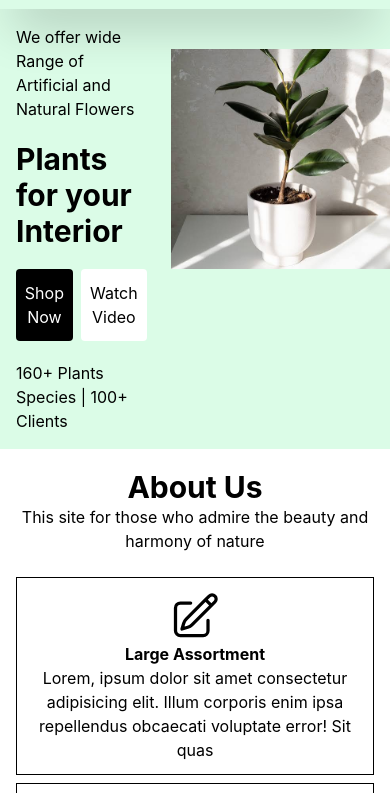
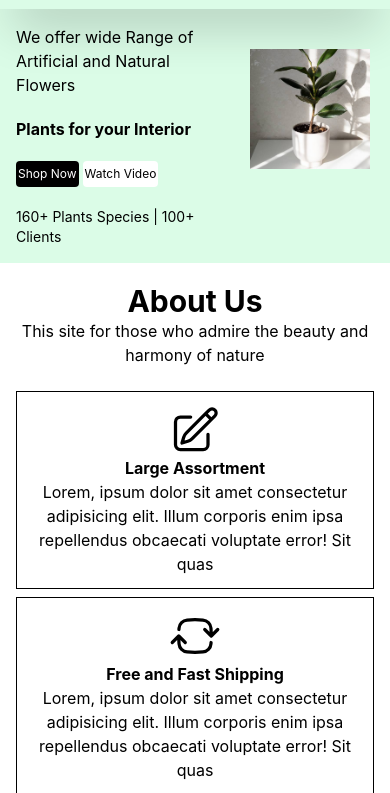
Before and after one commit to saik2004/Greenden-Tailwind-Css, a website: page index.html in a window 390 px wide. Shown: the part 47-840 px from the top of the page. Drawn offline with Linux system fonts and the light colour scheme.

Commit message:
mobile layout updated

```diff
--- a/index.html
+++ b/index.html
@@ -43,24 +43,24 @@
         <p class="mb-5">
           We offer wide Range of Artificial and Natural Flowers
         </p>
-        <h1 class="font-bold text-3xl">Plants for your Interior</h1>
+        <h1 class="font-bold text-1xl md:text-3xl">Plants for your Interior</h1>
 
-        <div class="flex gap-2 mt-5">
-          <button class="bg-black text-white rounded px-2 py-3 cursor-pointer">
+        <div class="flex gap-1 md:gap-2 mt-5">
+          <button class="bg-black text-white rounded px-0.5 py-0 md:px-2 md:py-3 cursor-pointer text-xs/0.5">
             Shop Now
           </button>
-          <button class="bg-white rounded px-2 py-3 cursor-pointer">
+          <button class="bg-white rounded px-0.5 py-3 md:px-2 md:py-3 cursor-pointer text-xs/0.5">
             Watch Video
           </button>
         </div>
 
-        <p class="mt-5">160+ Plants Species | 100+ Clients</p>
+        <p class="mt-5 text-sm">160+ Plants Species | 100+ Clients</p>
       </div>
 
       <img
         src="./images/header-image.jpg"
         alt="Header-Image"
-        class="w-80 h-65 mt-10 pb-10"
+        class="w-55 h-40 mr-5 md:w-80 md:h-65 mt-10 pb-10"
       />
     </section>
 
@@ -234,7 +234,7 @@
       <p>Signup for our email newspaper to get exclusive discounts, updates and more</p>
 
       <div class="mt-5">
-        <input type="text" class="h-10 w-80 border border-black p-2 md:w-300 md:h-15">
+        <input type="text" class="h-10 w-70 border border-black p-2 md:w-170 lg:w-250 md:h-15">
       </div>
 
       <button class="bg-black text-white py-3 px-4 mt-5 underline">Subcribe</button>
```
Also changed, not shown: src/output.css.
